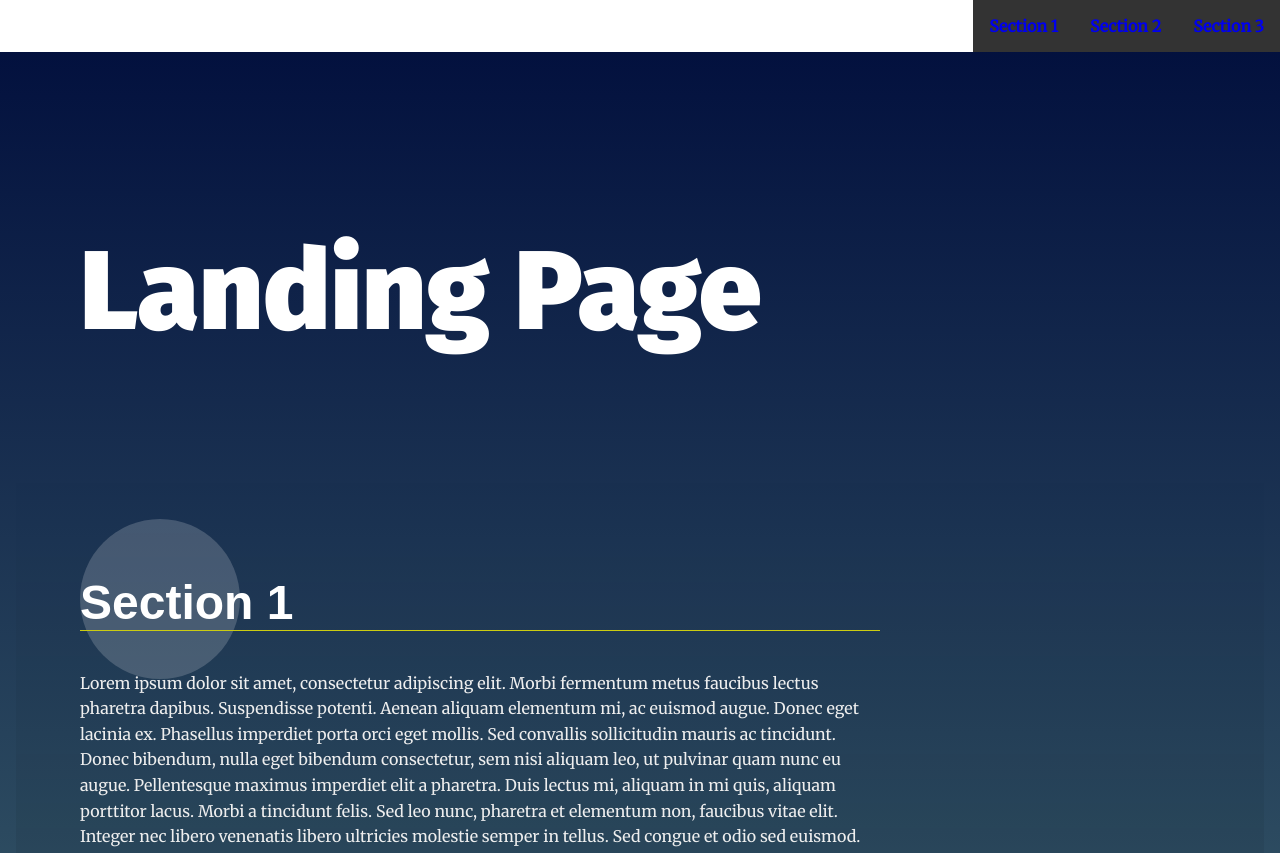
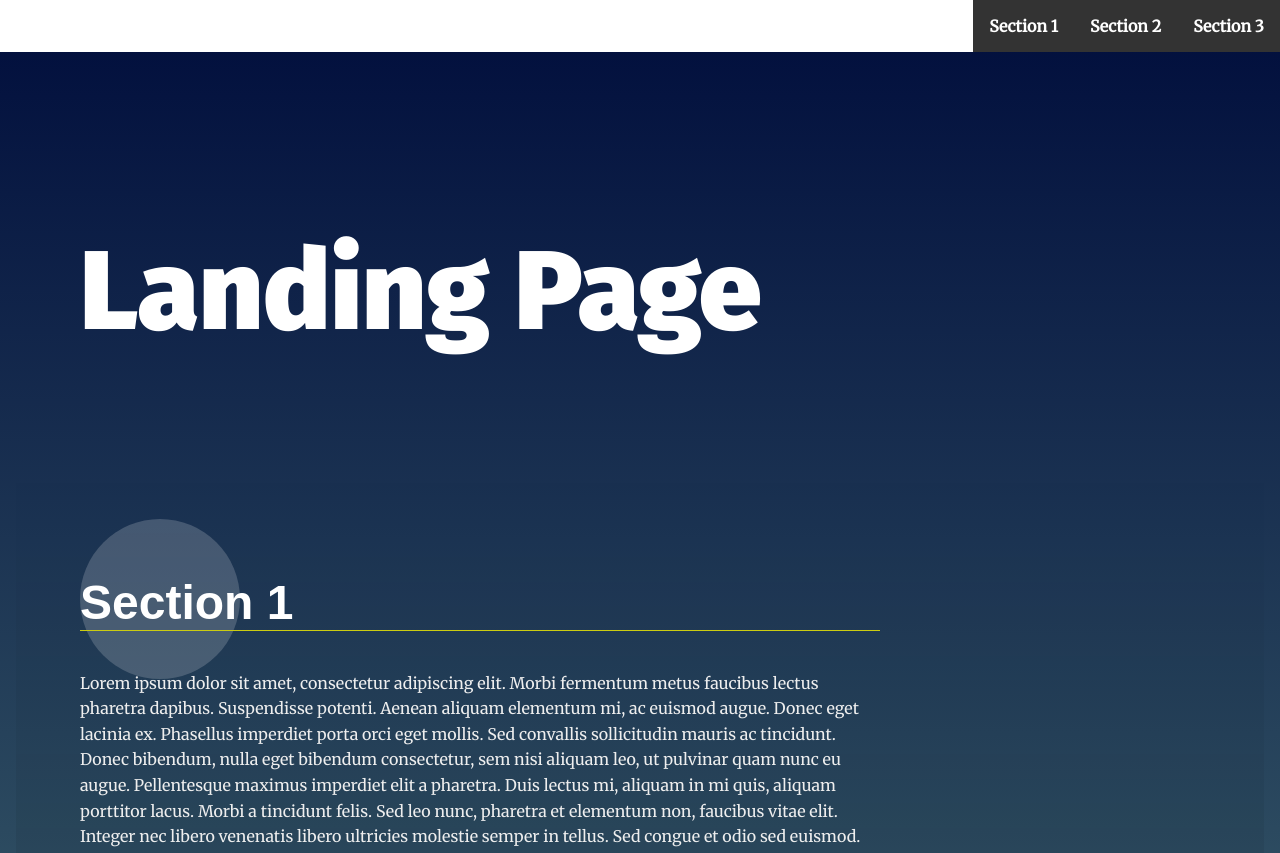
Before and after one commit to usama242/Project-2, a plain HTML site: page index.html in a window 1280 px wide. Shown: the top 853 px of the page. Drawn offline with Linux system fonts and the light colour scheme.

Commit message:
Fixed some CSS specificity issue

```diff
--- a/css/styles.css
+++ b/css/styles.css
@@ -80,19 +80,24 @@ section {
   padding: 1em;
   font-weight: bold;
   text-decoration: none;
-  color: #000;
+  color: white;
+}
+
+.menu__link:hover,
+.active {
+  background: #333;
+  transition: ease 0.7s all;
+}
+
+a:hover,
+.active a,
+.menu__link:hover a {
+  color: #fff;
 }
 
 a:link,
 a:visited {
   text-decoration: none;
-}
-
-.menu__link:hover,
-.active {
-  background: #333;
-  color: #fff;
-  transition: ease 0.3s all;
 }
 
 /* Header Styles */
```
